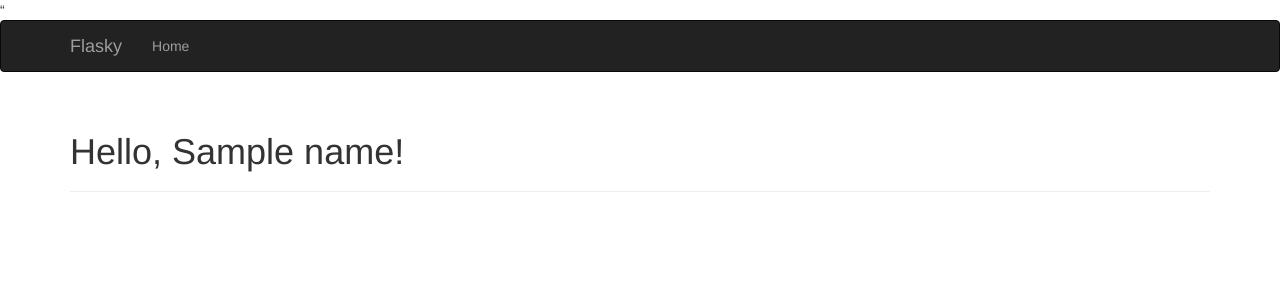
After one commit to charlymoron/GestelWeb2025Flask, a Flask app: template app/templates/user.html in a window 1280 px wide. The commit adds this page. Shown: the top 300 px of the page. Run offline with Flask 3, Linux system fonts and the light colour scheme; the template is opened without the code that fills it: most values are stand-ins (such as "Sample title", 1, 10 or a date in 2020); some libraries are stand-ins or nearby versions.

Commit message:
fixes y agregados pra configurar templates basico

```diff
--- /dev/null
+++ b/app/main.py
@@ -0,0 +1,12 @@
+from flask import Flask, render_template, request
+from flask_bootstrap import Bootstrap
+
+app = Flask(__name__)
+bootstrap = Bootstrap(app)
+@app.route('/')
+def index():
+    return render_template('index.html')
+
+@app.route('/user/<name>')
+def user(name):
+    return render_template('user.html', name=name)
--- /dev/null
+++ b/app/templates/index.html
@@ -0,0 +1 @@
+{% extends "layout.html" %}
--- a/app/templates/layout.html
+++ b/app/templates/layout.html
@@ -8,9 +8,9 @@
     <div class="navbar-header">
       <button type="button"class="navbar-toggle" data-toggle="collapse"data-target=".navbar-collapse">
           <span class="sr-only">Toggle navigation</span>
-          <span class="icon-bar"></span>
-          <span class="icon-bar"></span>
-          <span class="icon-bar"></span>
+          <span class="icon-bar">Clientes</span>
+          <span class="icon-bar">Administracion</span>
+          <span class="icon-bar">Manuales</span>
       </button>
      <a class="navbar-brand"href="/">Flasky</a>
     </div>
--- /dev/null
+++ b/app/templates/user.html
@@ -0,0 +1,9 @@
+“{% extends "layout.html" %}
+
+{% block title %}Flasky{% endblock %}
+
+{% block page_content %}
+<div class="page-header">
+    <h1>Hello, {{ name }}!</h1>
+</div>
+{% endblock %}”
```
